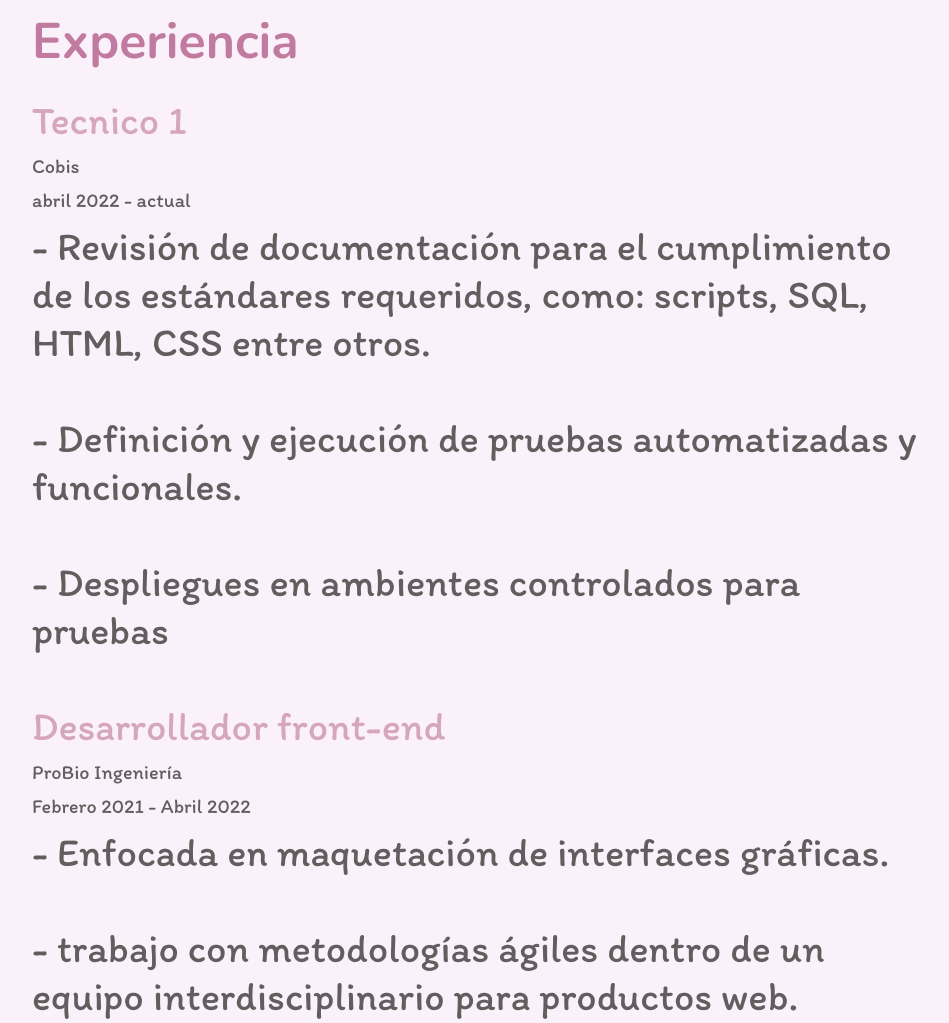
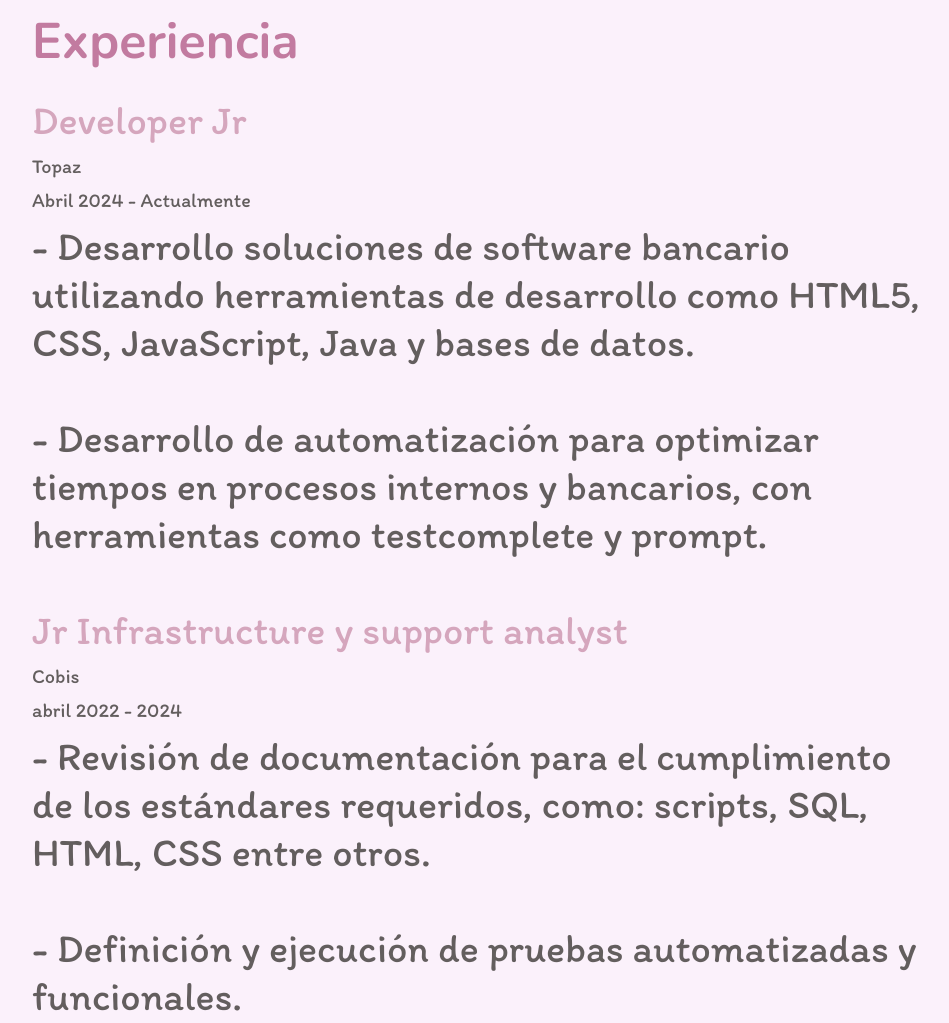
Before and after one commit to Melisaizaquita/portafolio, a website: page source/pug/index.pug in a window 1280 px wide. Shown: the part 2321-3344 px from the top of the page, without its empty margins (158-1107 px from the left). Drawn offline with nearby package versions, Linux system fonts and the light colour scheme; files that its build step writes are made by us from their sources; files whose address does not match are found by name.

Commit message:
Actualizacion puesto actual

```diff
--- a/source/pug/_experience.pug
+++ b/source/pug/_experience.pug
@@ -2,13 +2,18 @@ section.experience
    h2.experience__title Experiencia
    ul.experience__list
       li
-         p.experience__sutitle Tecnico 1
+         p.experience__sutitle Developer Jr
+         p.experience__subtitle Topaz
+         p.experience__subtitle Abril 2024 - Actualmente
+         p.experience__text - Desarrollo soluciones de software bancario utilizando herramientas de desarrollo como HTML5, CSS, JavaScript, Java y bases de datos.
+         p.experience__text - Desarrollo de automatización para optimizar tiempos en procesos internos y bancarios, con herramientas como testcomplete y prompt.
+      li
+         p.experience__sutitle Jr Infrastructure y support analyst
          p.experience__subtitle Cobis
-         p.experience__subtitle abril 2022 - actual
+         p.experience__subtitle abril 2022 - 2024
          p.experience__text - Revisión de documentación para el cumplimiento de los estándares requeridos, como: scripts, SQL, HTML, CSS entre otros.
          p.experience__text - Definición y ejecución de pruebas automatizadas y funcionales.
-         p.experience__text - Despliegues en ambientes controlados para pruebas
-
+         p.experience__text - Despliegues en ambientes controlados para pruebas.
       li
          p.experience__sutitle Desarrollador front-end
          p.experience__subtitle ProBio Ingeniería
```
Also changed, not shown: index.html.
